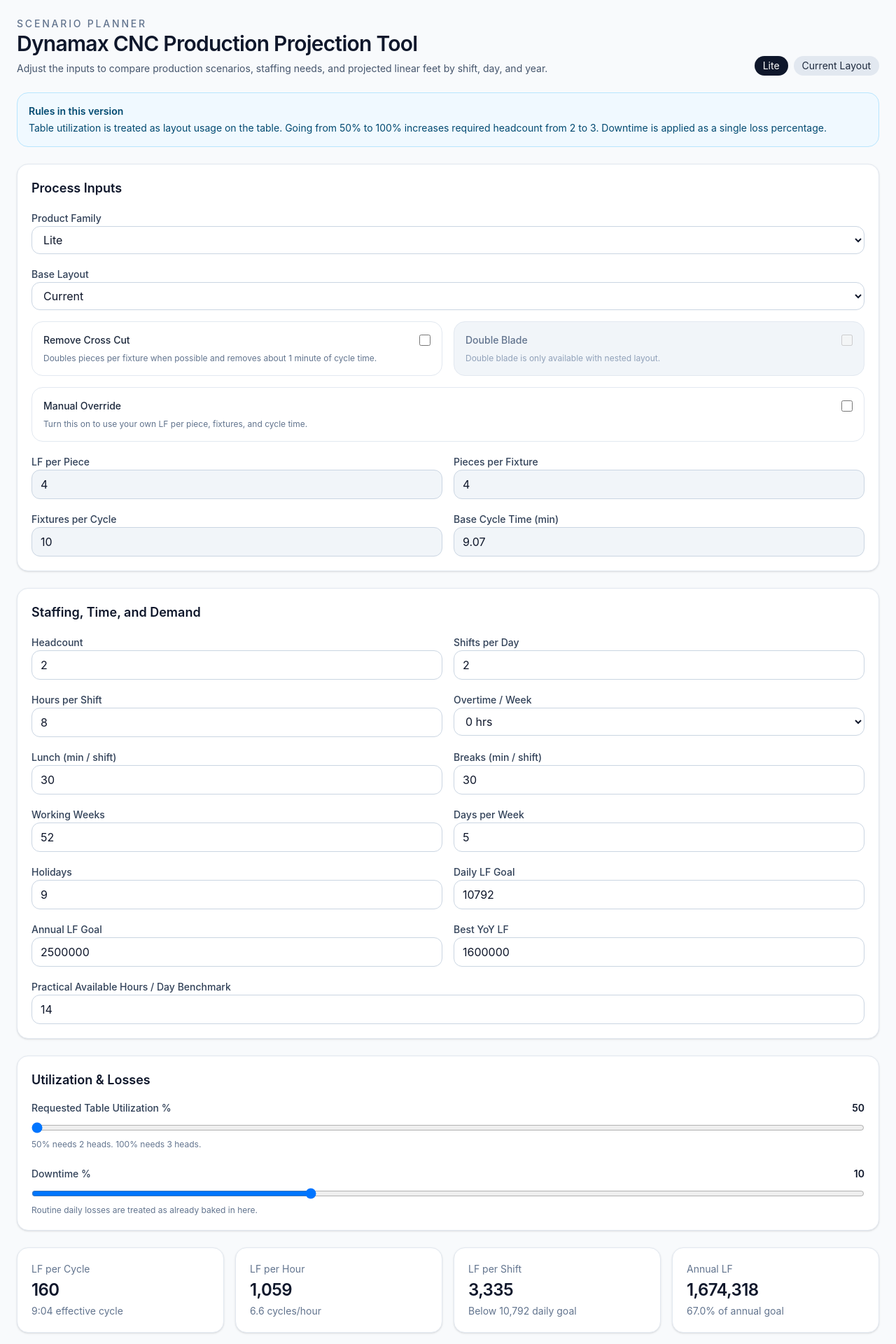
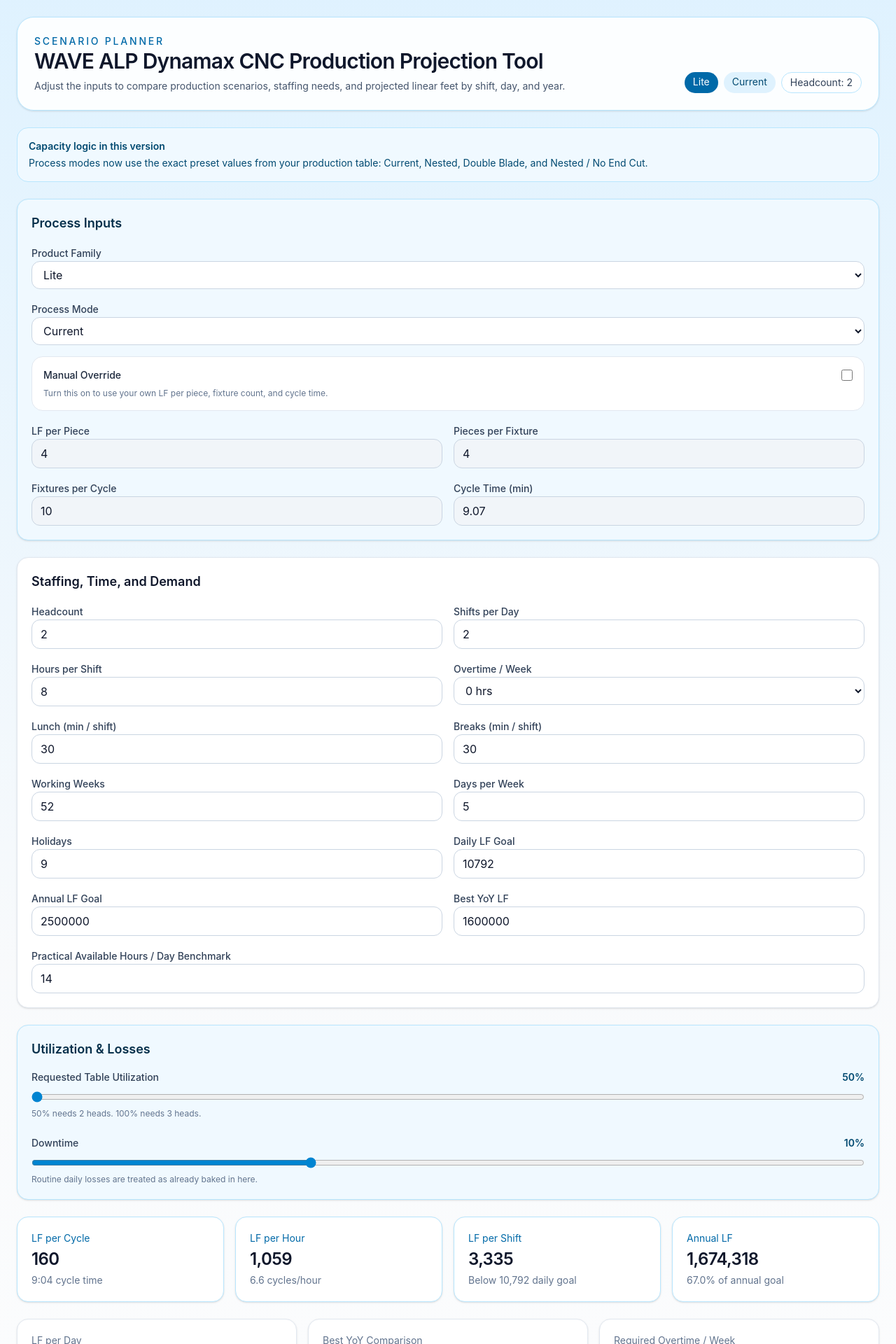
Before and after one commit to katops2/DynamaxTool, a React (Vite) app: page / in a window 1280 px wide. Shown: the top 1920 px of the page at 70% size. Built offline with nearby package versions, Linux system fonts and the light colour scheme.

Commit message:
Restore four process modes and update styling

```diff
--- a/src/App.jsx
+++ b/src/App.jsx
@@ -1,17 +1,23 @@
 import React, { useMemo, useState } from "react";
 
-const basePresets = {
+const presets = {
   Lite: {
     current: { lfPerPiece: 4, piecesPerFixture: 4, fixturesPerCycle: 10, cycleMinutes: 9 + 4 / 60 },
     nested: { lfPerPiece: 4, piecesPerFixture: 8, fixturesPerCycle: 10, cycleMinutes: 11 + 42 / 60 },
+    doubleBlade: { lfPerPiece: 4, piecesPerFixture: 8, fixturesPerCycle: 10, cycleMinutes: 8 + 23 / 60 },
+    nestedNoEndCut: { lfPerPiece: 4, piecesPerFixture: 8, fixturesPerCycle: 10, cycleMinutes: 4 + 9 / 60 },
   },
   Regular: {
     current: { lfPerPiece: 4, piecesPerFixture: 4, fixturesPerCycle: 10, cycleMinutes: 11 + 5 / 60 },
     nested: { lfPerPiece: 4, piecesPerFixture: 8, fixturesPerCycle: 10, cycleMinutes: 14 + 19 / 60 },
+    doubleBlade: { lfPerPiece: 4, piecesPerFixture: 8, fixturesPerCycle: 10, cycleMinutes: 10 + 30 / 60 },
+    nestedNoEndCut: { lfPerPiece: 4, piecesPerFixture: 8, fixturesPerCycle: 10, cycleMinutes: 5 + 21 / 60 },
   },
   Plus: {
     current: { lfPerPiece: 4, piecesPerFixture: 4, fixturesPerCycle: 10, cycleMinutes: 11 + 5 / 60 },
     nested: { lfPerPiece: 4, piecesPerFixture: 8, fixturesPerCycle: 10, cycleMinutes: 14 + 19 / 60 },
+    doubleBlade: { lfPerPiece: 4, piecesPerFixture: 8, fixturesPerCycle: 10, cycleMinutes: 10 + 30 / 60 },
+    nestedNoEndCut: { lfPerPiece: 4, piecesPerFixture: 8, fixturesPerCycle: 10, cycleMinutes: 5 + 21 / 60 },
   },
 };
 
@@ -30,10 +36,10 @@
   return `${minutes}:${String(seconds).padStart(2, "0")}`;
 }
 
-function Card({ title, children }) {
+function Card({ title, children, blue = false }) {
   return (
-    <div className="rounded-2xl border border-slate-200 bg-white p-5 shadow-sm">
-      {title ? <h3 className="mb-4 text-lg font-semibold text-slate-900">{title}</h3> : null}
+    <div className={`rounded-2xl border p-5 shadow-sm ${blue ? "border-sky-200 bg-sky-50" : "border-slate-200 bg-white"}`}>
+      {title ? <h3 className={`mb-4 text-lg font-semibold ${blue ? "text-sky-950" : "text-slate-900"}`}>{title}</h3> : null}
       {children}
     </div>
   );
@@ -41,8 +47,8 @@
 
 function MetricCard({ title, value, subtitle }) {
   return (
-    <div className="rounded-2xl border border-slate-200 bg-white p-5 shadow-sm">
-      <div className="text-sm text-slate-500">{title}</div>
+    <div className="rounded-2xl border border-sky-200 bg-white p-5 shadow-sm">
+      <div className="text-sm text-sky-700">{title}</div>
       <div className="mt-1 text-2xl font-semibold tracking-tight text-slate-900">{value}</div>
       {subtitle ? <div className="mt-1 text-sm text-slate-500">{subtitle}</div> : null}
     </div>
@@ -51,7 +57,7 @@
 
 function DetailBox({ label, value, helper }) {
   return (
-    <div className="rounded-2xl border border-slate-200 p-4">
+    <div className="rounded-2xl border border-slate-200 bg-white p-4">
       <div className="text-sm text-slate-500">{label}</div>
       <div className="mt-1 text-xl font-semibold text-slate-900">{value}</div>
       {helper ? <div className="mt-1 text-xs text-slate-500">{helper}</div> : null}
@@ -69,7 +75,7 @@
         step={step}
         disabled={disabled}
         onChange={(e) => onChange(Number(e.target.value))}
-        className="w-full rounded-xl border border-slate-300 px-3 py-2 outline-none focus:border-slate-500 disabled:bg-slate-100"
+        className="w-full rounded-xl border border-slate-300 px-3 py-2 outline-none focus:border-sky-500 focus:ring-2 focus:ring-sky-100 disabled:bg-slate-100"
       />
     </label>
   );
@@ -82,7 +88,7 @@
       <select
         value={value}
         onChange={(e) => onChange(e.target.value)}
-        className="w-full rounded-xl border border-slate-300 bg-white px-3 py-2 outline-none focus:border-slate-500"
+        className="w-full rounded-xl border border-slate-300 bg-white px-3 py-2 outline-none focus:border-sky-500 focus:ring-2 focus:ring-sky-100"
       >
         {options.map((option) => (
           <option key={option.value} value={option.value}>
@@ -94,12 +100,12 @@
   );
 }
 
-function RangeInput({ label, value, onChange, min, max, step = 1, helper }) {
+function RangeInput({ label, value, onChange, min, max, step = 1, helper, suffix = "" }) {
   return (
     <div className="space-y-2">
       <div className="flex items-center justify-between gap-3">
         <span className="text-sm font-medium text-slate-700">{label}</span>
-        <span className="text-sm font-semibold text-slate-900">{value}</span>
+        <span className="text-sm font-semibold text-sky-900">{value}{suffix}</span>
       </div>
       <input
         type="range"
@@ -108,43 +114,22 @@
         step={step}
         value={value}
         onChange={(e) => onChange(Number(e.target.value))}
-        className="w-full"
+        className="w-full accent-sky-600"
       />
       {helper ? <div className="text-xs text-slate-500">{helper}</div> : null}
     </div>
   );
 }
 
-function CheckboxInput({ label, checked, onChange, helper, disabled = false }) {
-  return (
-    <label className={`block rounded-2xl border border-slate-200 p-4 ${disabled ? "bg-slate-100" : ""}`}>
-      <div className="flex items-center justify-between gap-3">
-        <span className={`text-sm font-medium ${disabled ? "text-slate-500" : "text-slate-800"}`}>{label}</span>
-        <input
-          type="checkbox"
-          checked={checked}
-          disabled={disabled}
-          onChange={(e) => onChange(e.target.checked)}
-          className="h-4 w-4"
-        />
-      </div>
-      {helper ? <div className={`mt-2 text-xs ${disabled ? "text-slate-400" : "text-slate-500"}`}>{helper}</div> : null}
-    </label>
-  );
-}
-
 export default function DynamaxProductionScenarioTool() {
   const [product, setProduct] = useState("Lite");
-  const [layout, setLayout] = useState("current");
+  const [processMode, setProcessMode] = useState("current");
   const [manualOverride, setManualOverride] = useState(false);
 
   const [lfPerPiece, setLfPerPiece] = useState(4);
   const [piecesPerFixture, setPiecesPerFixture] = useState(4);
   const [fixturesPerCycle, setFixturesPerCycle] = useState(10);
   const [cycleMinutes, setCycleMinutes] = useState(9 + 4 / 60);
-
-  const [removeCrossCut, setRemoveCrossCut] = useState(false);
-  const [doubleBlade, setDoubleBlade] = useState(false);
 
   const [tableUtilizationPct, setTableUtilizationPct] = useState(50);
   const [downtimePct, setDowntimePct] = useState(10);
@@ -164,16 +149,9 @@
   const [dailyGoalLF, setDailyGoalLF] = useState(10792);
   const [practicalAvailableHoursTarget, setPracticalAvailableHoursTarget] = useState(14);
 
-  const handleLayoutChange = (value) => {
-    setLayout(value);
-    if (value === "current") {
-      setDoubleBlade(false);
-    }
-  };
+  const selectedPreset = presets[product][processMode];
 
-  const preset = basePresets[product][layout];
-
-  const baseValues = useMemo(() => {
+  const scenarioValues = useMemo(() => {
     if (manualOverride) {
       return {
         lfPerPiece,
@@ -182,31 +160,8 @@
         cycleMinutes,
       };
     }
-    return preset;
-  }, [manualOverride, lfPerPiece, piecesPerFixture, fixturesPerCycle, cycleMinutes, preset]);
-
-  const scenarioValues = useMemo(() => {
-    let nextPiecesPerFixture = baseValues.piecesPerFixture;
-    let nextCycleMinutes = baseValues.cycleMinutes;
-
-    if (removeCrossCut) {
-      if (nextPiecesPerFixture < 8) {
-        nextPiecesPerFixture = nextPiecesPerFixture * 2;
-      }
-      nextCycleMinutes = Math.max(0.5, nextCycleMinutes - 1);
-    }
-
-    if (doubleBlade && layout === "nested") {
-      nextCycleMinutes = Math.max(0.5, nextCycleMinutes - 3);
-    }
-
-    return {
-      lfPerPiece: baseValues.lfPerPiece,
-      piecesPerFixture: nextPiecesPerFixture,
-      fixturesPerCycle: baseValues.fixturesPerCycle,
-      cycleMinutes: nextCycleMinutes,
-    };
-  }, [baseValues, removeCrossCut, doubleBlade, layout]);
+    return selectedPreset;
+  }, [manualOverride, lfPerPiece, piecesPerFixture, fixturesPerCycle, cycleMinutes, selectedPreset]);
 
   const calculations = useMemo(() => {
     const workingDaysPerYear = Math.max(1, workingWeeks * daysPerWeek - holidays);
@@ -309,35 +264,43 @@
   const dailyTargetMet = calculations.lfPerDay >= dailyGoalLF;
   const staffingWarning = headcount < calculations.requiredHeadcountForUtil;
 
+  const processModeLabel = {
+    current: "Current",
+    nested: "Nested",
+    doubleBlade: "Double Blade",
+    nestedNoEndCut: "Nested / No End Cut",
+  }[processMode];
+
   return (
-    <div className="min-h-screen bg-slate-50 p-6 text-slate-900">
+    <div className="min-h-screen bg-gradient-to-b from-sky-100 via-slate-50 to-white p-6 text-slate-900">
       <div className="mx-auto max-w-7xl space-y-6">
+        <div className="rounded-3xl border border-sky-200 bg-white/90 p-6 shadow-sm">
           <div className="flex flex-col gap-4 md:flex-row md:items-end md:justify-between">
             <div>
-            <div className="text-sm font-medium uppercase tracking-[0.2em] text-slate-500">Scenario Planner</div>
-            <h1 className="text-3xl font-semibold tracking-tight">Dynamax CNC Production Projection Tool</h1>
+              <div className="text-sm font-medium uppercase tracking-[0.2em] text-sky-700">Scenario Planner</div>
+              <h1 className="text-3xl font-semibold tracking-tight text-slate-900">WAVE ALP Dynamax CNC Production Projection Tool</h1>
               <p className="mt-2 max-w-4xl text-sm text-slate-600">
                 Adjust the inputs to compare production scenarios, staffing needs, and projected linear feet by shift, day, and year.
               </p>
             </div>
             <div className="flex flex-wrap gap-2 text-sm">
-            <span className="rounded-full bg-slate-900 px-3 py-1 text-white">{product}</span>
-            <span className="rounded-full bg-slate-200 px-3 py-1 text-slate-800">{layout === "current" ? "Current Layout" : "Nested Layout"}</span>
-            {removeCrossCut ? <span className="rounded-full border border-slate-300 px-3 py-1">No Cross Cut</span> : null}
-            {doubleBlade ? <span className="rounded-full border border-slate-300 px-3 py-1">Double Blade</span> : null}
+              <span className="rounded-full bg-sky-700 px-3 py-1 text-white">{product}</span>
+              <span className="rounded-full bg-sky-100 px-3 py-1 text-sky-900">{processModeLabel}</span>
+              <span className="rounded-full border border-sky-200 bg-white px-3 py-1 text-slate-700">Headcount: {headcount}</span>
+            </div>
           </div>
         </div>
 
         <div className="rounded-2xl border border-sky-200 bg-sky-50 p-4 text-sm text-sky-900">
-          <div className="font-semibold">Rules in this version</div>
+          <div className="font-semibold">Capacity logic in this version</div>
           <div className="mt-1">
-            Table utilization is treated as layout usage on the table. Going from 50% to 100% increases required headcount from 2 to 3. Downtime is applied as a single loss percentage.
+            Process modes now use the exact preset values from your production table: Current, Nested, Double Blade, and Nested / No End Cut.
           </div>
         </div>
 
         <div className="grid gap-6 xl:grid-cols-[390px,1fr]">
           <div className="space-y-6">
-            <Card title="Process Inputs">
+            <Card title="Process Inputs" blue={true}>
               <div className="space-y-4">
                 <SelectInput
                   label="Product Family"
@@ -351,43 +314,30 @@
                 />
 
                 <SelectInput
-                  label="Base Layout"
-                  value={layout}
-                  onChange={handleLayoutChange}
+                  label="Process Mode"
+                  value={processMode}
+                  onChange={setProcessMode}
                   options={[
                     { value: "current", label: "Current" },
                     { value: "nested", label: "Nested" },
+                    { value: "doubleBlade", label: "Double Blade" },
+                    { value: "nestedNoEndCut", label: "Nested / No End Cut" },
                   ]}
                 />
 
-                <div className="grid grid-cols-1 gap-4 md:grid-cols-2">
-                  <CheckboxInput
-                    label="Remove Cross Cut"
-                    checked={removeCrossCut}
-                    onChange={setRemoveCrossCut}
-                    helper="Doubles pieces per fixture when possible and removes about 1 minute of cycle time."
-                  />
-                  <CheckboxInput
-                    label="Double Blade"
-                    checked={doubleBlade}
-                    disabled={layout === "current"}
-                    onChange={setDoubleBlade}
-                    helper={layout === "current" ? "Double blade is only available with nested layout." : "Combines 4 passes into 2 and removes about 3 minutes of cycle time."}
-                  />
+                <label className="block rounded-2xl border border-slate-200 bg-white p-4">
+                  <div className="flex items-center justify-between gap-3">
+                    <span className="text-sm font-medium text-slate-800">Manual Override</span>
+                    <input type="checkbox" checked={manualOverride} onChange={(e) => setManualOverride(e.target.checked)} className="h-4 w-4" />
                   </div>
-
-                <CheckboxInput
-                  label="Manual Override"
-                  checked={manualOverride}
-                  onChange={setManualOverride}
-                  helper="Turn this on to use your own LF per piece, fixtures, and cycle time."
-                />
+                  <div className="mt-2 text-xs text-slate-500">Turn this on to use your own LF per piece, fixture count, and cycle time.</div>
+                </label>
 
                 <div className="grid grid-cols-1 gap-4 md:grid-cols-2">
-                  <NumberInput label="LF per Piece" value={manualOverride ? lfPerPiece : baseValues.lfPerPiece} onChange={setLfPerPiece} disabled={!manualOverride} />
-                  <NumberInput label="Pieces per Fixture" value={manualOverride ? piecesPerFixture : baseValues.piecesPerFixture} onChange={setPiecesPerFixture} disabled={!manualOverride} />
-                  <NumberInput label="Fixtures per Cycle" value={manualOverride ? fixturesPerCycle : baseValues.fixturesPerCycle} onChange={setFixturesPerCycle} disabled={!manualOverride} />
-                  <NumberInput label="Base Cycle Time (min)" value={manualOverride ? round(cycleMinutes, 2) : round(baseValues.cycleMinutes, 2)} onChange={setCycleMinutes} step={0.01} disabled={!manualOverride} />
+                  <NumberInput label="LF per Piece" value={manualOverride ? lfPerPiece : scenarioValues.lfPerPiece} onChange={setLfPerPiece} disabled={!manualOverride} />
+                  <NumberInput label="Pieces per Fixture" value={manualOverride ? piecesPerFixture : scenarioValues.piecesPerFixture} onChange={setPiecesPerFixture} disabled={!manualOverride} />
+                  <NumberInput label="Fixtures per Cycle" value={manualOverride ? fixturesPerCycle : scenarioValues.fixturesPerCycle} onChange={setFixturesPerCycle} disabled={!manualOverride} />
+                  <NumberInput label="Cycle Time (min)" value={manualOverride ? round(cycleMinutes, 2) : round(scenarioValues.cycleMinutes, 2)} onChange={setCycleMinutes} step={0.01} disabled={!manualOverride} />
                 </div>
               </div>
             </Card>
@@ -423,24 +373,26 @@
               </div>
             </Card>
 
-            <Card title="Utilization & Losses">
+            <Card title="Utilization & Losses" blue={true}>
               <div className="space-y-6">
                 <RangeInput
-                  label="Requested Table Utilization %"
+                  label="Requested Table Utilization"
                   value={tableUtilizationPct}
                   onChange={setTableUtilizationPct}
                   min={50}
                   max={100}
                   step={5}
+                  suffix="%"
                   helper="50% needs 2 heads. 100% needs 3 heads."
                 />
                 <RangeInput
-                  label="Downtime %"
+                  label="Downtime"
                   value={downtimePct}
                   onChange={setDowntimePct}
                   min={0}
                   max={30}
                   step={1}
+                  suffix="%"
                   helper="Routine daily losses are treated as already baked in here."
                 />
               </div>
@@ -449,7 +401,7 @@
 
           <div className="space-y-6">
             <div className="grid gap-4 sm:grid-cols-2 xl:grid-cols-4">
-              <MetricCard title="LF per Cycle" value={fmt0.format(round(calculations.lfPerCycle, 0))} subtitle={`${formatClock(scenarioValues.cycleMinutes)} effective cycle`} />
+              <MetricCard title="LF per Cycle" value={fmt0.format(round(calculations.lfPerCycle, 0))} subtitle={`${formatClock(scenarioValues.cycleMinutes)} cycle time`} />
               <MetricCard title="LF per Hour" value={fmt0.format(round(calculations.lfPerHour, 0))} subtitle={`${fmt1.format(calculations.cyclesPerHour)} cycles/hour`} />
               <MetricCard title="LF per Shift" value={fmt0.format(round(calculations.lfPerShift, 0))} subtitle={`${dailyTargetMet ? "On pace for" : "Below"} ${fmt0.format(dailyGoalLF)} daily goal`} />
               <MetricCard title="Annual LF" value={fmt0.format(round(calculations.annualLF, 0))} subtitle={`${fmt1.format(calculations.annualAttainmentPct)}% of annual goal`} />
@@ -477,7 +429,7 @@
               </Card>
             </div>
 
-            <Card title="Target Check">
+            <Card title="Target Check" blue={true}>
               <div className={`rounded-2xl p-5 ${annualTargetMet ? "bg-emerald-50" : "bg-rose-50"}`}>
                 <div className="text-sm text-slate-500">Annual Goal vs Projection</div>
                 <div className="mt-1 text-3xl font-semibold tracking-tight">{fmt0.format(targetAnnualLF)} LF target</div>
@@ -495,7 +447,7 @@
 
             <Card title="Staffing and Utilization Logic">
               <div className="grid gap-4 md:grid-cols-2 xl:grid-cols-4">
-                <DetailBox label="Staffing Status" value={calculations.staffingStatus} helper={`Minimum 2 | Target 3`} />
+                <DetailBox label="Staffing Status" value={calculations.staffingStatus} helper="Minimum 2 | Target 3" />
                 <DetailBox label="Required Headcount" value={fmt1.format(calculations.requiredHeadcountForUtil)} helper="For requested table utilization" />
                 <DetailBox label="Requested Table Utilization" value={`${tableUtilizationPct}%`} />
                 <DetailBox label="Attainable Table Utilization" value={`${fmt1.format(calculations.attainableTableUtilizationPct)}%`} helper={staffingWarning ? "Reduced because staffing is below requirement" : "Supported by current staffing"} />
```
Lines whose indentation alone changed are shown as unchanged.
